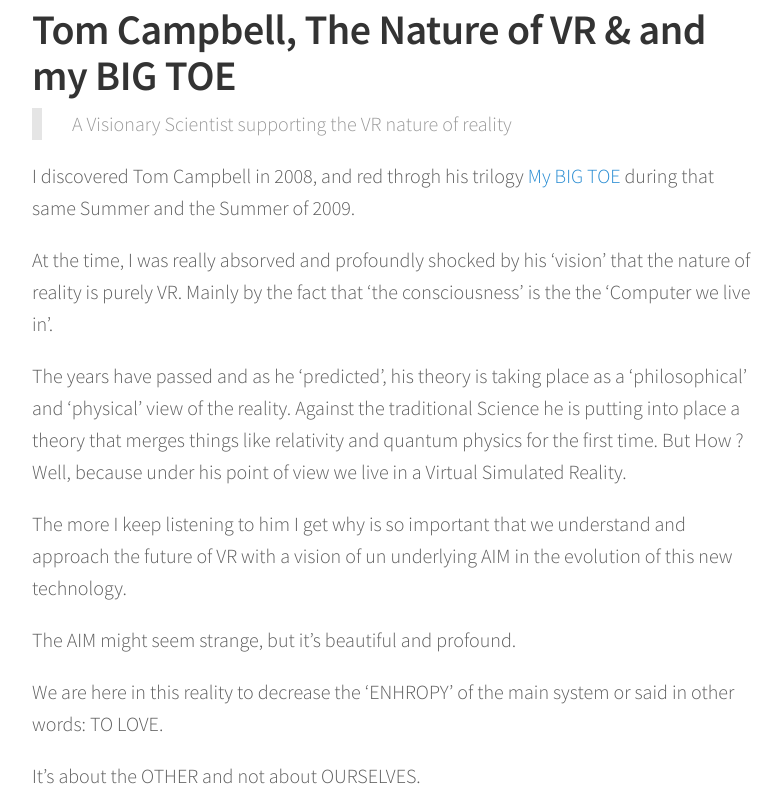
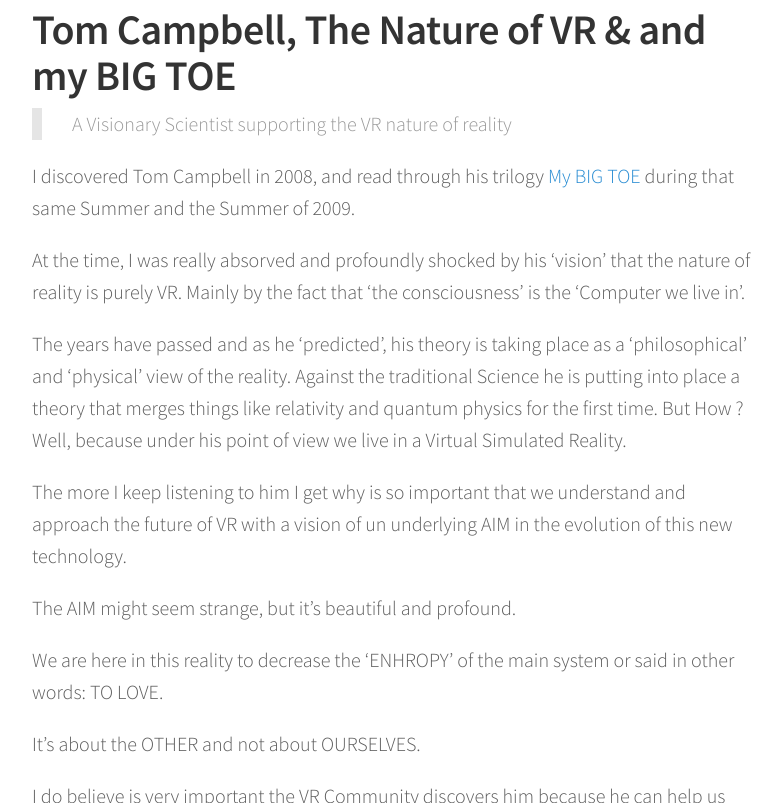
Before and after one commit to bernatferragut/FutureWeb-blog, a Jekyll site: the page built from _posts/29-12-16-VR - Tom Campbell’s VR nature of reality.md, in a window 1280 px wide and 900 px high, scrolled down 499 px, cut to the strip 97-900 px from the top of the window. Shown: the whole strip, without its empty margins (248-1030 px from the left). Built offline with Jekyll 4.4.1, drawn with Linux system fonts in a browser that asks for light colours; nearby versions of some CDN libraries; comment, search, counter and statistics services are not loaded.

Commit message:
Update 29-12-16-VR - Tom Campbell’s VR nature of reality.md
corrections 1

```diff
--- a/_posts/29-12-16-VR - Tom Campbell’s VR nature of reality.md
+++ b/_posts/29-12-16-VR - Tom Campbell’s VR nature of reality.md
@@ -13,9 +13,9 @@
 
 > A Visionary Scientist supporting the VR nature of reality
 
-I discovered Tom Campbell in 2008, and red throgh his trilogy [My BIG TOE](https://www.my-big-toe.com/) during that same Summer and the Summer of 2009.
+I discovered Tom Campbell in 2008, and read through his trilogy [My BIG TOE](https://www.my-big-toe.com/) during that same Summer and the Summer of 2009.
 
-At the time, I was really absorved and profoundly shocked by his 'vision' that the nature of reality is purely VR. Mainly by the fact that 'the consciousness' is the the 'Computer we live in'.
+At the time, I was really absorved and profoundly shocked by his 'vision' that the nature of reality is purely VR. Mainly by the fact that 'the consciousness' is the 'Computer we live in'.
 
 The years have passed and as he 'predicted', his theory is taking place as a 'philosophical' and 'physical' view of the reality. Against the traditional Science he is putting into place a theory that merges things like relativity and quantum physics for the first time. But How ? Well, because under his point of view we live in a Virtual Simulated Reality.
 
```
